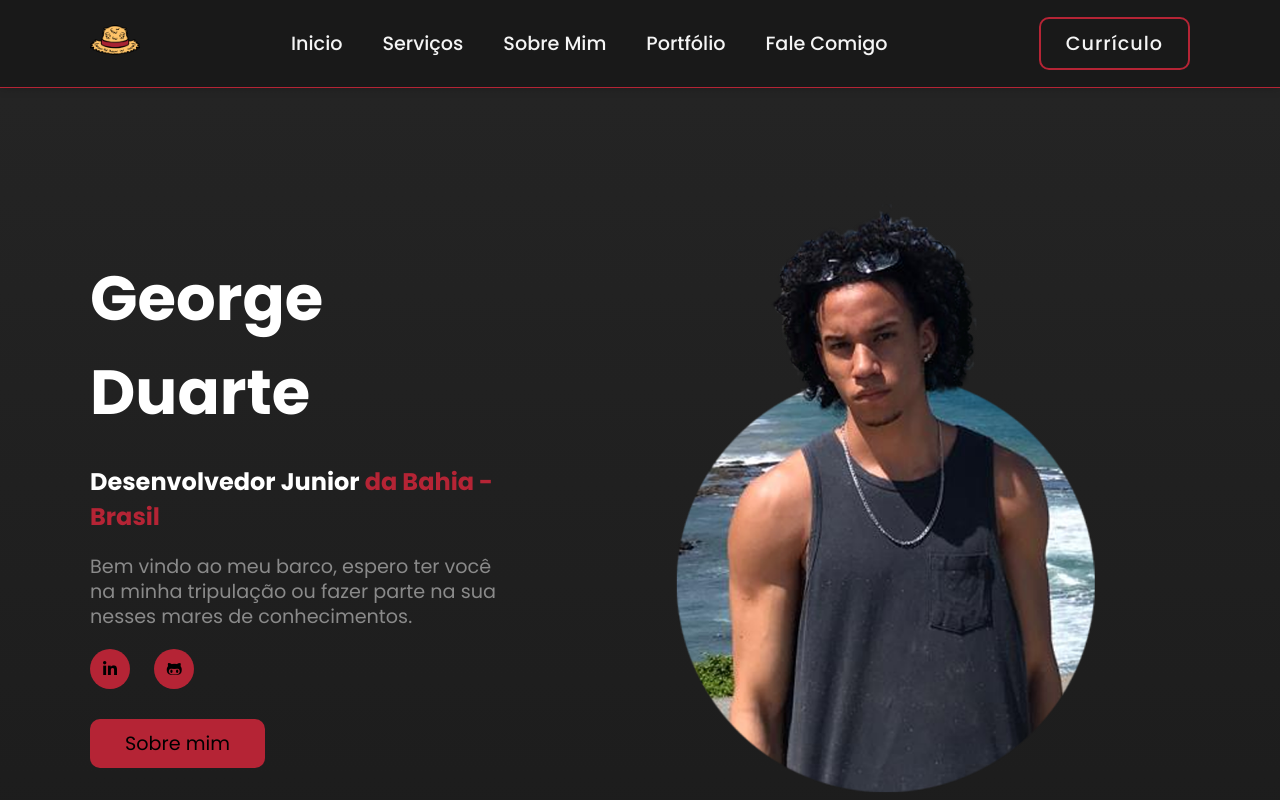
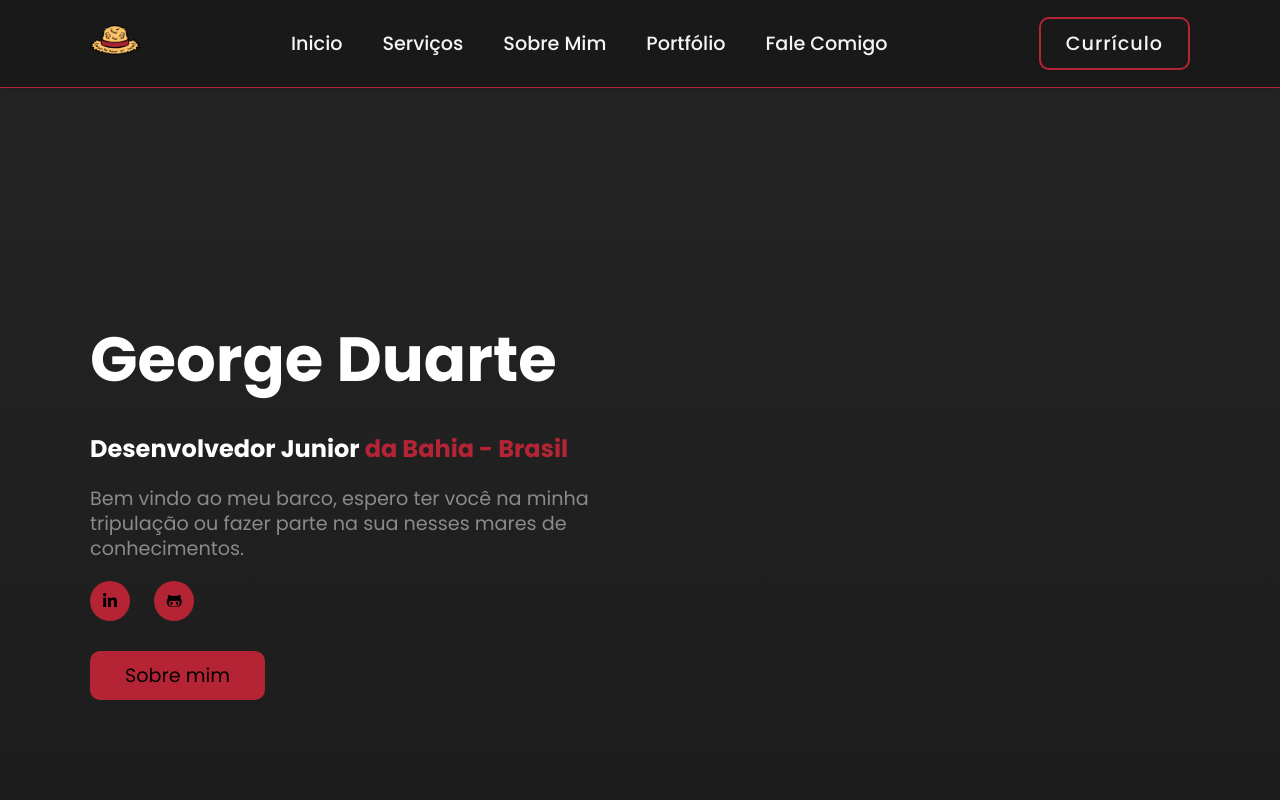
Before and after one commit to onlyduarte/Portfolio, a plain HTML site: page index.html in a window 1280 px wide. Shown: the top 800 px of the page. Drawn offline with nearby package versions, Linux system fonts and the light colour scheme.

Commit message:
Update index.html
Alteração de imagem

```diff
--- a/index.html
+++ b/index.html
@@ -43,9 +43,6 @@
                 <a href="https://github.com/onlyduarte" target="_blank" rel="external"><i class="fa-brands fa-github-alt"></i></a>
             </div>
             <a href="#" class="btn">Sobre mim</a>
-        </div>
-        <div class="home-image">
-            <img src="images/editfoto.png" alt="Minha foto" width="600">
         </div>
     </section> <!--Fim do sobre mim 1-->
 
```
